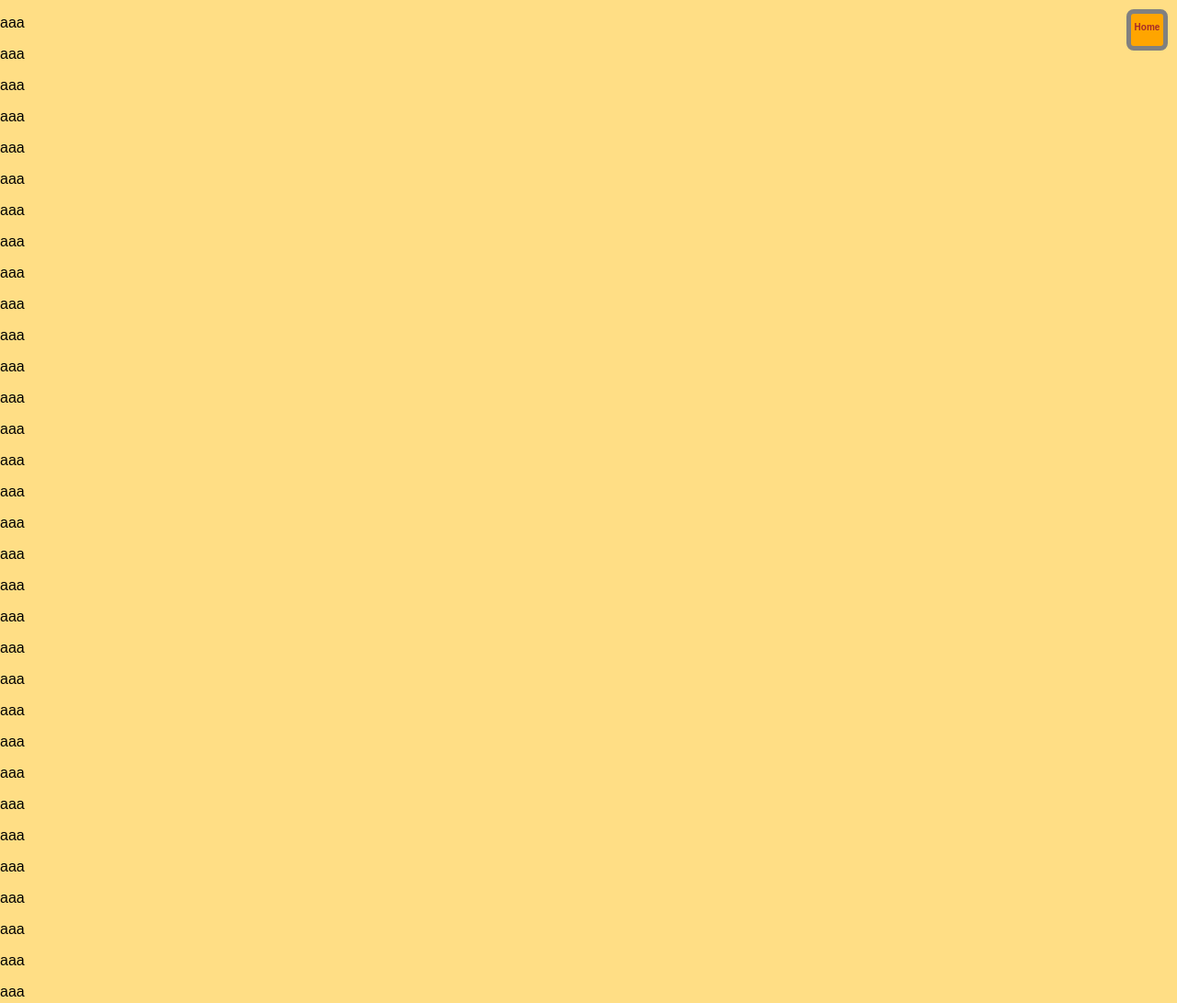
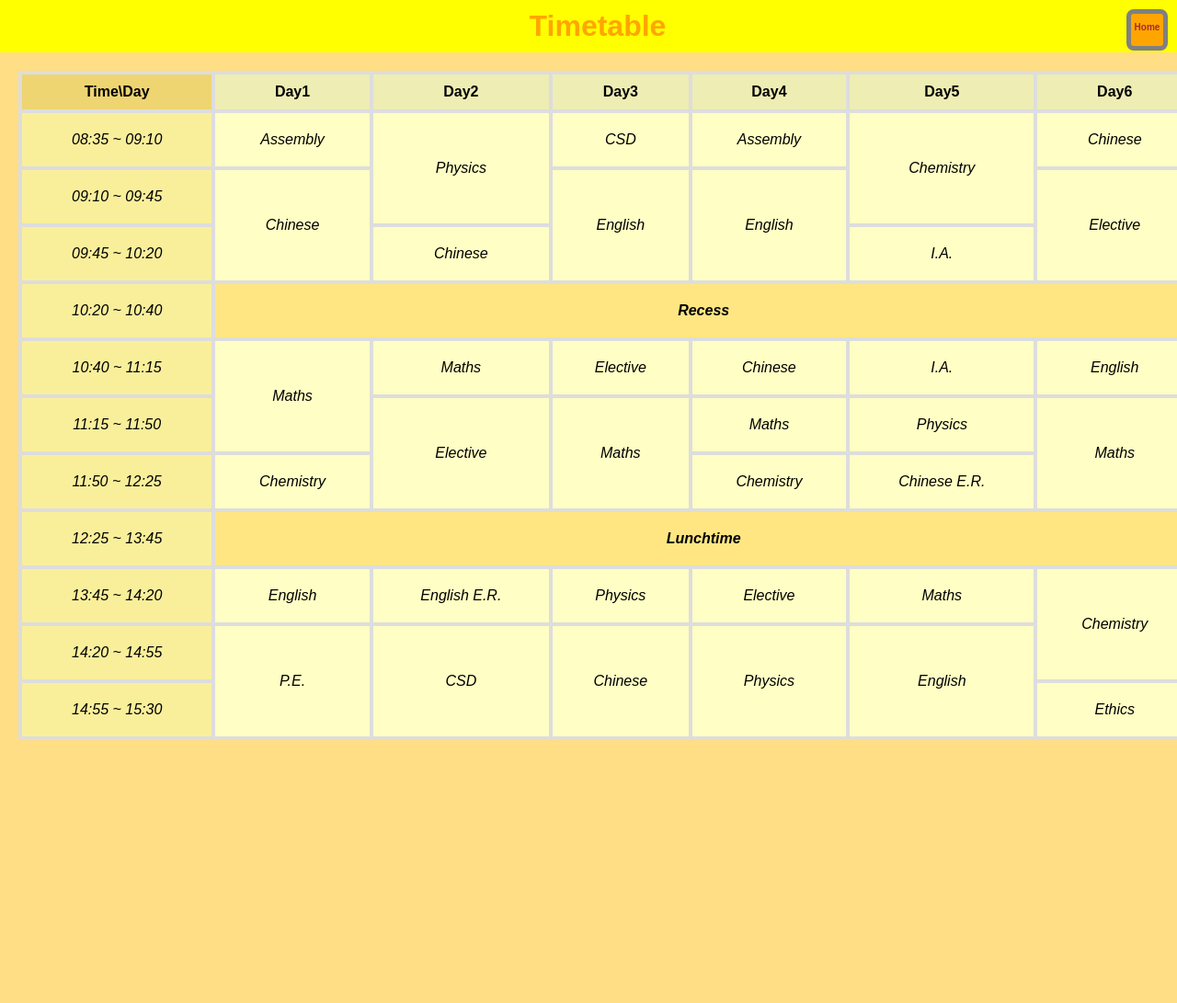
Before and after one commit to Jsht0211/4D_Official_Website, a plain HTML site: page timetable/index.html in a window 1280 px wide. Shown: the whole page at 92% size. After the commit the page ends 825 px from the top, so only its background shows below. Drawn offline with Linux system fonts and the light colour scheme; a web font is replaced by a local one.

Commit message:
added timetable

```diff
--- a/timetable/index.html
+++ b/timetable/index.html
@@ -10,44 +10,98 @@
 		<link rel="preconnect" href="https://fonts.gstatic.com" crossorigin>
 		<link href="https://fonts.googleapis.com/css2?family=Stack+Sans+Text:wght@200..700&display=swap" rel="stylesheet">
 		<link rel="stylesheet" href="style.css">
+		<script src="script.js"></script>
 	</head>
 
 	<body>
 		<div class="homebtn">
 			<a href="../index/index.html">Home</a>
 		</div>
-		<p>aaa</p>
-		<p>aaa</p>
-		<p>aaa</p>
-		<p>aaa</p>
-		<p>aaa</p>
-		<p>aaa</p>
-		<p>aaa</p>
-		<p>aaa</p>
-		<p>aaa</p>
-		<p>aaa</p>
-		<p>aaa</p>
-		<p>aaa</p>
-		<p>aaa</p>
-		<p>aaa</p>
-		<p>aaa</p>
-		<p>aaa</p>
-		<p>aaa</p>
-		<p>aaa</p>
-		<p>aaa</p>
-		<p>aaa</p>
-		<p>aaa</p>
-		<p>aaa</p>
-		<p>aaa</p>
-		<p>aaa</p>
-		<p>aaa</p>
-		<p>aaa</p>
-		<p>aaa</p>
-		<p>aaa</p>
-		<p>aaa</p>
-		<p>aaa</p>
-		<p>aaa</p>
-		<p>aaa</p>
+		<h1>Timetable</h1>
+		<table>
+			<tr>
+				<th class="tablefor">Time\Day</th>
+				<th>Day1</th>
+				<th>Day2</th>
+				<th>Day3</th>
+				<th>Day4</th>
+				<th>Day5</th>
+				<th>Day6</th>
+			</tr>
+			<tr>
+				<td class="timeperiod">08:35 ~ 09:10</td>
+				<td>Assembly</td>
+				<td rowspan="2">Physics</td>
+				<td>CSD</td>
+				<td>Assembly</td>
+				<td rowspan="2">Chemistry</td>
+				<td>Chinese</td>
+			</tr>
+			<tr>
+				<td class="timeperiod">09:10 ~ 09:45</td>
+				<td rowspan="2">Chinese</td>
+				<td rowspan="2">English</td>
+				<td rowspan="2">English</td>
+				<td rowspan="2">Elective</td>
+			</tr>
+			<tr>
+				<td class="timeperiod">09:45 ~ 10:20</td>
+				<td>Chinese</td>
+				<td>I.A.</td>
+			</tr>
+			<tr>
+				<td class="timeperiod">10:20 ~ 10:40</td>
+				<td class="split" colspan="6">Recess</td>
+			</tr>
+			<tr>
+				<td class="timeperiod">10:40 ~ 11:15</td>
+				<td rowspan="2">Maths</td>
+				<td>Maths</td>
+				<td>Elective</td>
+				<td>Chinese</td>
+				<td>I.A.</td>
+				<td>English</td>
+			</tr>
+			<tr>
+				<td class="timeperiod">11:15 ~ 11:50</td>
+				<td rowspan="2">Elective</td>
+				<td rowspan="2">Maths</td>
+				<td>Maths</td>
+				<td>Physics</td>
+				<td rowspan="2">Maths</td>
+			</tr>
+			<tr>
+				<td class="timeperiod">11:50 ~ 12:25</td>
+				<td>Chemistry</td>
+				<td>Chemistry</td>
+				<td>Chinese E.R.</td>
+			</tr>
+			<tr>
+				<td class="timeperiod">12:25 ~ 13:45</td>
+				<td class="split" colspan="6">Lunchtime</td>
+			</tr>
+			<tr>
+				<td class="timeperiod">13:45 ~ 14:20</td>
+				<td>English</td>
+				<td>English E.R.</td>
+				<td>Physics</td>
+				<td>Elective</td>
+				<td>Maths</td>
+				<td rowspan="2">Chemistry</td>
+			</tr>
+			<tr>
+				<td class="timeperiod">14:20 ~ 14:55</td>
+				<td rowspan="2">P.E.</td>
+				<td rowspan="2">CSD</td>
+				<td rowspan="2">Chinese</td>
+				<td rowspan="2">Physics</td>
+				<td rowspan="2">English</td>
+			</tr>
+			<tr>
+				<td class="timeperiod">14:55 ~ 15:30</td>
+				<td>Ethics</td>
+			</tr>
+		</table>
 	</body>
 
 </html>
--- a/timetable/style.css
+++ b/timetable/style.css
@@ -9,16 +9,6 @@ html{
 body{
 	margin: 0;
 }
-
-/*
-h1{
-	color: orange;
-	background-color: yellow;
-	text-align: center;
-	margin: 0;
-	padding: 10px;
-}
-*/
 
 .homebtn{
 	position: fixed;
@@ -40,11 +30,47 @@ h1{
 	text-decoration: none;
 }
 
+h1{
+	color: orange;
+	background-color: yellow;
+	text-align: center;
+	margin: 0;
+	padding: 10px;
+	width: 100%;
+}
+
 table{
 	width: 100%;
 	border-collapse: collapse;
+	margin: 20px;
 }
 
 
+td, th{
+	border: 4px solid #ddd;
+	text-align: center;
+}
+
+th{
+	padding: 10px;
+	background-color: #EEEDB3;
+}
+
 td{
+	padding: 20px;
+	font-style: italic;
+	background-color: #FFFEC4;
 }
+
+.split{
+	background-color: #FFE682;
+	font-weight: bold;
+}
+
+.tablefor{
+	background-color: #EED571;
+}
+
+.timeperiod{
+	background-color: #F9EF9B;
+}
```
Also changed, not shown: classmates/index.html (+1 -0 lines).
